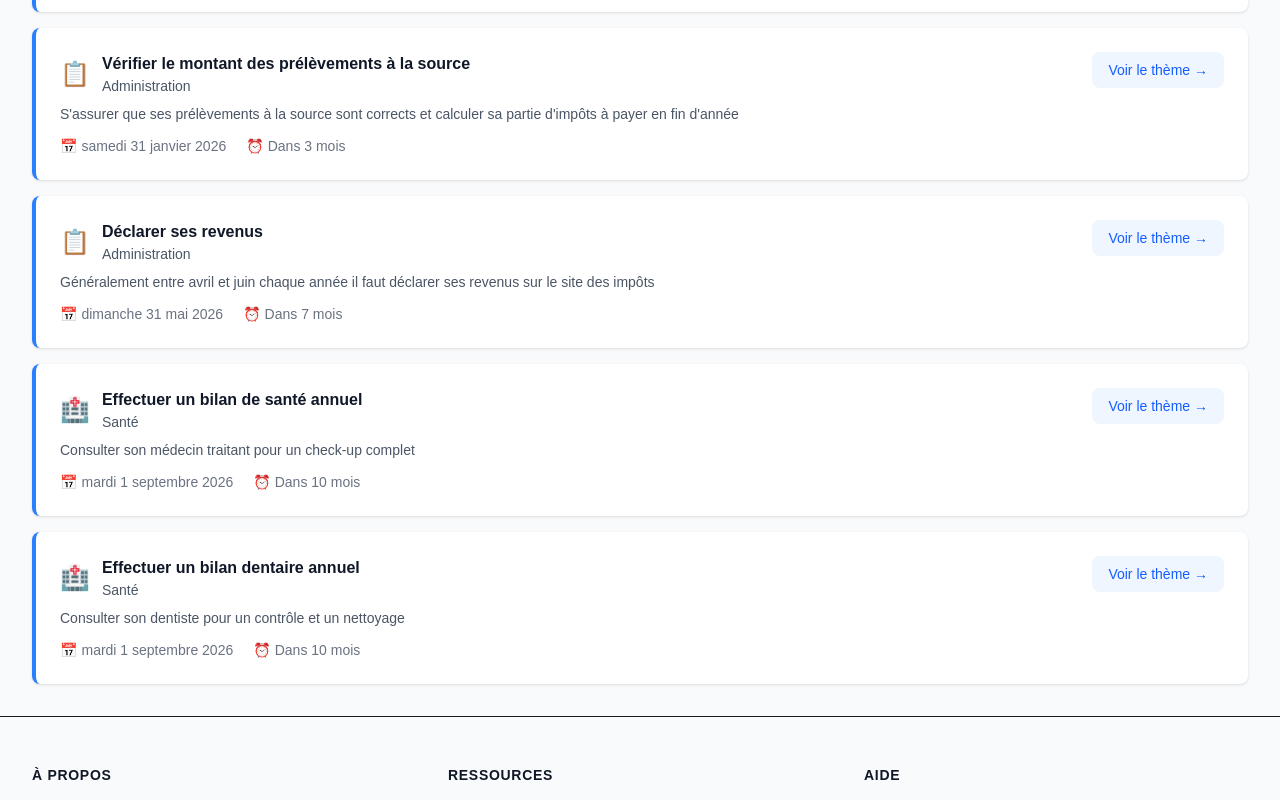
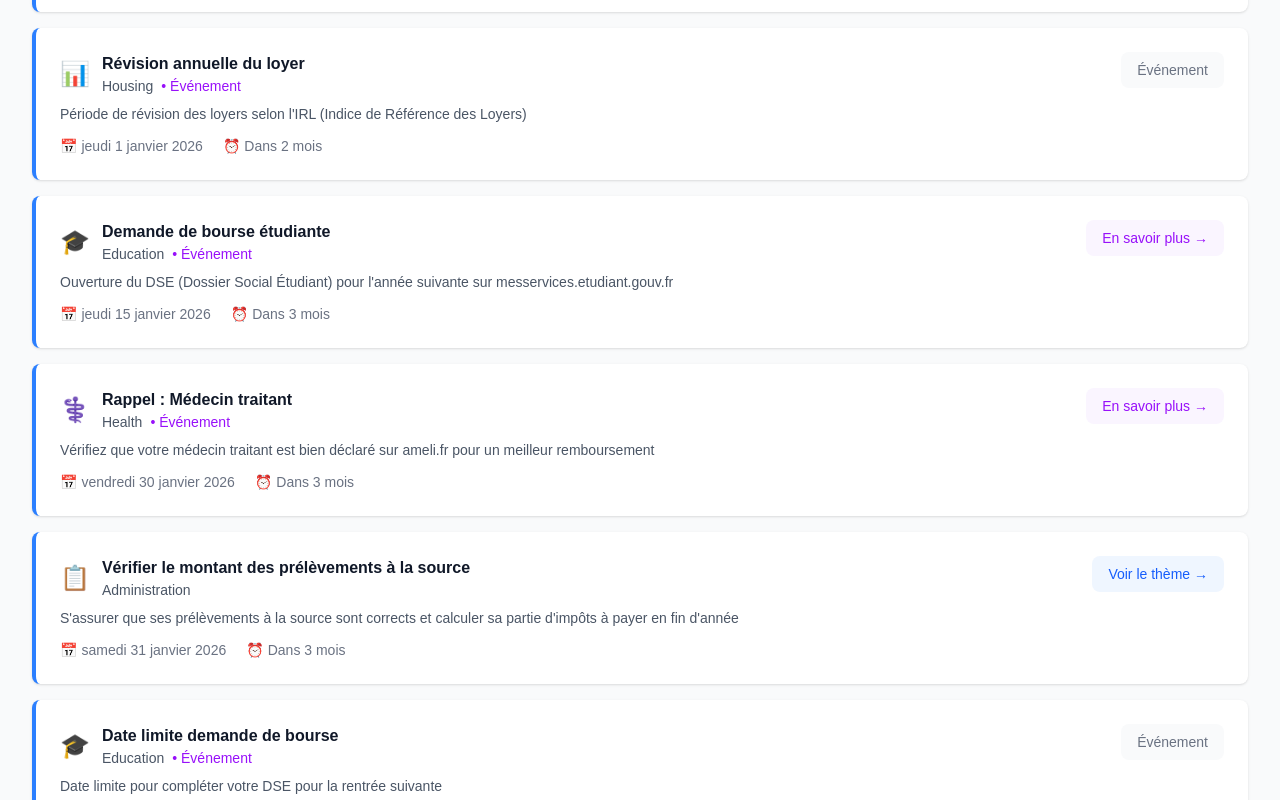
Before and after one commit to TicTac1602/CAP, a Next.js app: page /calendrier in a window 1280 px wide. Shown: the part 680-1480 px from the top of the page. Built offline with nearby package versions, Linux system fonts and the light colour scheme.

Commit message:
enhanced calendar

```diff
--- a/src/app/calendrier/page.tsx
+++ b/src/app/calendrier/page.tsx
@@ -6,6 +6,7 @@ import Header from '@/components/Header';
 import Footer from '@/components/Footer';
 import { themes } from '@/data/themes';
 import { getChecklistState } from '@/components/Checklist';
+import { getUpcomingEvents } from '@/data/calendar-events';
 
 interface DeadlineItem {
 	id: string;
@@ -17,6 +18,8 @@ interface DeadlineItem {
 	themeIcon: string;
 	themeColor: string;
 	completed: boolean;
+	isCustomEvent?: boolean; // Pour distinguer les événements personnalisés
+	url?: string; // URL optionnelle pour les événements personnalisés
 }
 
 type ViewMode = 'list' | 'calendar';
@@ -276,6 +279,25 @@ function CalendarView({ deadlines }: { deadlines: DeadlineItem[] }) {
 							)}
 						</div>
 
+						{selectedDeadline.isCustomEvent ? (
+							// Pour les événements personnalisés, afficher le lien externe ou un badge
+							selectedDeadline.url ? (
+								<a
+									href={selectedDeadline.url}
+									target="_blank"
+									rel="noopener noreferrer"
+									className="block w-full text-center px-4 py-3 sm:py-2 bg-blue-600 text-white rounded-lg hover:bg-blue-700 transition-colors text-sm sm:text-base font-medium"
+									onClick={() => setSelectedDeadline(null)}
+								>
+									En savoir plus →
+								</a>
+							) : (
+								<div className="w-full text-center px-4 py-3 sm:py-2 bg-gray-100 text-gray-600 rounded-lg text-sm sm:text-base">
+									Événement administratif
+								</div>
+							)
+						) : (
+							// Pour les tâches des checklists, afficher le lien vers le thème
 							<Link
 								href={`/theme/${selectedDeadline.themeId}`}
 								className="block w-full text-center px-4 py-3 sm:py-2 bg-blue-600 text-white rounded-lg hover:bg-blue-700 transition-colors text-sm sm:text-base font-medium"
@@ -283,6 +305,7 @@ function CalendarView({ deadlines }: { deadlines: DeadlineItem[] }) {
 							>
 								Voir le thème complet →
 							</Link>
+						)}
 					</div>
 				</div>
 			)}
@@ -296,7 +319,7 @@ export default function CalendrierPage() {
 	const [isHydrated, setIsHydrated] = useState(false);
 
 	useEffect(() => {
-		// Récupérer tous les items avec des deadlines
+		// Récupérer tous les items avec des deadlines des checklists
 		const allDeadlines: DeadlineItem[] = [];
 
 		themes.forEach(theme => {
@@ -314,10 +337,29 @@ export default function CalendrierPage() {
 							themeTitle: theme.title,
 							themeIcon: theme.icon,
 							themeColor: theme.color,
-							completed: checklistState[item.id] ?? false
+							completed: checklistState[item.id] ?? false,
+							isCustomEvent: false
 						});
 					}
 				});
+			});
+		});
+
+		// Ajouter les événements personnalisés du calendrier
+		const customEvents = getUpcomingEvents();
+		customEvents.forEach(event => {
+			allDeadlines.push({
+				id: event.id,
+				title: event.title,
+				description: event.description,
+				deadline: event.date,
+				themeId: event.type, // Utilise le type comme themeId
+				themeTitle: event.type.charAt(0).toUpperCase() + event.type.slice(1),
+				themeIcon: event.icon || '📅',
+				themeColor: event.color || 'bg-blue-500',
+				completed: false, // Les événements personnalisés ne sont pas "complétables"
+				isCustomEvent: true,
+				url: event.url
 			});
 		});
 
@@ -444,7 +486,10 @@ export default function CalendrierPage() {
 													<h3 className={`font-semibold text-sm sm:text-base ${deadline.completed ? 'line-through text-gray-500' : 'text-gray-900'}`}>
 														{deadline.title}
 													</h3>
-													<p className="text-xs sm:text-sm text-gray-600 truncate">{deadline.themeTitle}</p>
+													<p className="text-xs sm:text-sm text-gray-600 truncate">
+														{deadline.themeTitle}
+														{deadline.isCustomEvent && <span className="ml-2 text-purple-600">• Événement</span>}
+													</p>
 												</div>
 											</div>
 											<p className={`text-sm text-gray-600 mb-3 ${deadline.completed ? 'line-through' : ''}`}>
@@ -459,12 +504,29 @@ export default function CalendrierPage() {
 												</span>
 											</div>
 										</div>
+										{deadline.isCustomEvent ? (
+											deadline.url ? (
+												<a
+													href={deadline.url}
+													target="_blank"
+													rel="noopener noreferrer"
+													className="w-full sm:w-auto sm:ml-4 px-3 sm:px-4 py-2 bg-purple-50 text-purple-600 rounded-lg hover:bg-purple-100 transition-colors text-xs sm:text-sm font-medium text-center whitespace-nowrap"
+												>
+													En savoir plus →
+												</a>
+											) : (
+												<div className="w-full sm:w-auto sm:ml-4 px-3 sm:px-4 py-2 bg-gray-50 text-gray-500 rounded-lg text-xs sm:text-sm font-medium text-center whitespace-nowrap">
+													Événement
+												</div>
+											)
+										) : (
 											<Link
 												href={`/theme/${deadline.themeId}`}
 												className="w-full sm:w-auto sm:ml-4 px-3 sm:px-4 py-2 bg-blue-50 text-blue-600 rounded-lg hover:bg-blue-100 transition-colors text-xs sm:text-sm font-medium text-center whitespace-nowrap"
 											>
 												Voir le thème →
 											</Link>
+										)}
 									</div>
 								</div>
 							))
--- /dev/null
+++ b/src/data/calendar-events.ts
@@ -0,0 +1,100 @@
+import { CalendarEvent } from "@/types";
+
+export const calendarEvents: CalendarEvent[] = [
+	// Événements administratifs
+	{
+		id: 'demande-bourses-2026',
+		title: 'Demande de bourse étudiante',
+		description: 'Ouverture du DSE (Dossier Social Étudiant) pour l\'année suivante sur messervices.etudiant.gouv.fr',
+		date: new Date(2026, 0, 15), // 15 janvier 2026
+		type: 'education',
+		recurring: 'yearly',
+		icon: '🎓',
+		color: 'bg-blue-500',
+		url: 'https://www.messervices.etudiant.gouv.fr'
+	},
+	{
+		id: 'fermeture-dse-2026',
+		title: 'Date limite demande de bourse',
+		description: 'Date limite pour compléter votre DSE pour la rentrée suivante',
+		date: new Date(2026, 4, 15), // 15 mai 2026
+		type: 'education',
+		recurring: 'yearly',
+		icon: '🎓',
+		color: 'bg-red-500'
+	},
+
+	// Événements santé
+	{
+		id: 'declaration-medecin-traitant',
+		title: 'Rappel : Médecin traitant',
+		description: 'Vérifiez que votre médecin traitant est bien déclaré sur ameli.fr pour un meilleur remboursement',
+		date: new Date(2026, 0, 30), // 30 janvier 2026
+		type: 'health',
+		recurring: 'yearly',
+		icon: '⚕️',
+		color: 'bg-green-500',
+		url: 'https://www.ameli.fr'
+	},
+
+	// Événements logement
+	{
+		id: 'revision-loyer-2026',
+		title: 'Révision annuelle du loyer',
+		description: 'Période de révision des loyers selon l\'IRL (Indice de Référence des Loyers)',
+		date: new Date(2026, 0, 1), // 1er janvier 2026
+		type: 'housing',
+		recurring: 'yearly',
+		icon: '📊',
+		color: 'bg-purple-500'
+	}
+];
+
+/**
+ * Récupère tous les événements pour une année donnée
+ * Gère automatiquement les événements récurrents
+ */
+export function getEventsForYear(year: number): CalendarEvent[] {
+	return calendarEvents.map(event => {
+		const eventDate = new Date(event.date);
+
+		// Si l'événement est récurrent annuellement, ajuste l'année
+		if (event.recurring === 'yearly') {
+			return {
+				...event,
+				date: new Date(year, eventDate.getMonth(), eventDate.getDate())
+			};
+		}
+
+		return event;
+	}).filter(event => event.date.getFullYear() === year);
+}
+
+/**
+ * Récupère les événements à venir (futurs uniquement)
+ */
+export function getUpcomingEvents(limit?: number): CalendarEvent[] {
+	const now = new Date();
+	const currentYear = now.getFullYear();
+	const nextYear = currentYear + 1;
+
+	// Récupère les événements de cette année et l'année prochaine
+	const thisYearEvents = getEventsForYear(currentYear);
+	const nextYearEvents = getEventsForYear(nextYear);
+
+	const allEvents = [...thisYearEvents, ...nextYearEvents]
+		.filter(event => event.date >= now)
+		.sort((a, b) => a.date.getTime() - b.date.getTime());
+
+	return limit ? allEvents.slice(0, limit) : allEvents;
+}
+
+/**
+ * Récupère les événements d'un mois spécifique
+ */
+export function getEventsForMonth(year: number, month: number): CalendarEvent[] {
+	return getEventsForYear(year).filter(event => {
+		const eventDate = new Date(event.date);
+		return eventDate.getMonth() === month;
+	});
+}
--- a/src/types/index.ts
+++ b/src/types/index.ts
@@ -56,6 +56,18 @@ export interface Reminder {
 	date: Date;
 	type: 'tax' | 'insurance' | 'housing' | 'health' | 'other';
 	recurring?: boolean;
+}
+
+export interface CalendarEvent {
+	id: string;
+	title: string;
+	description: string;
+	date: Date;
+	type: 'administrative' | 'fiscal' | 'health' | 'housing' | 'education' | 'other';
+	recurring?: 'yearly' | 'monthly' | 'none';
+	icon?: string;
+	color?: string;
+	url?: string;
 }
 
 export interface Calculator {
```
Lines whose indentation alone changed are shown as unchanged.
